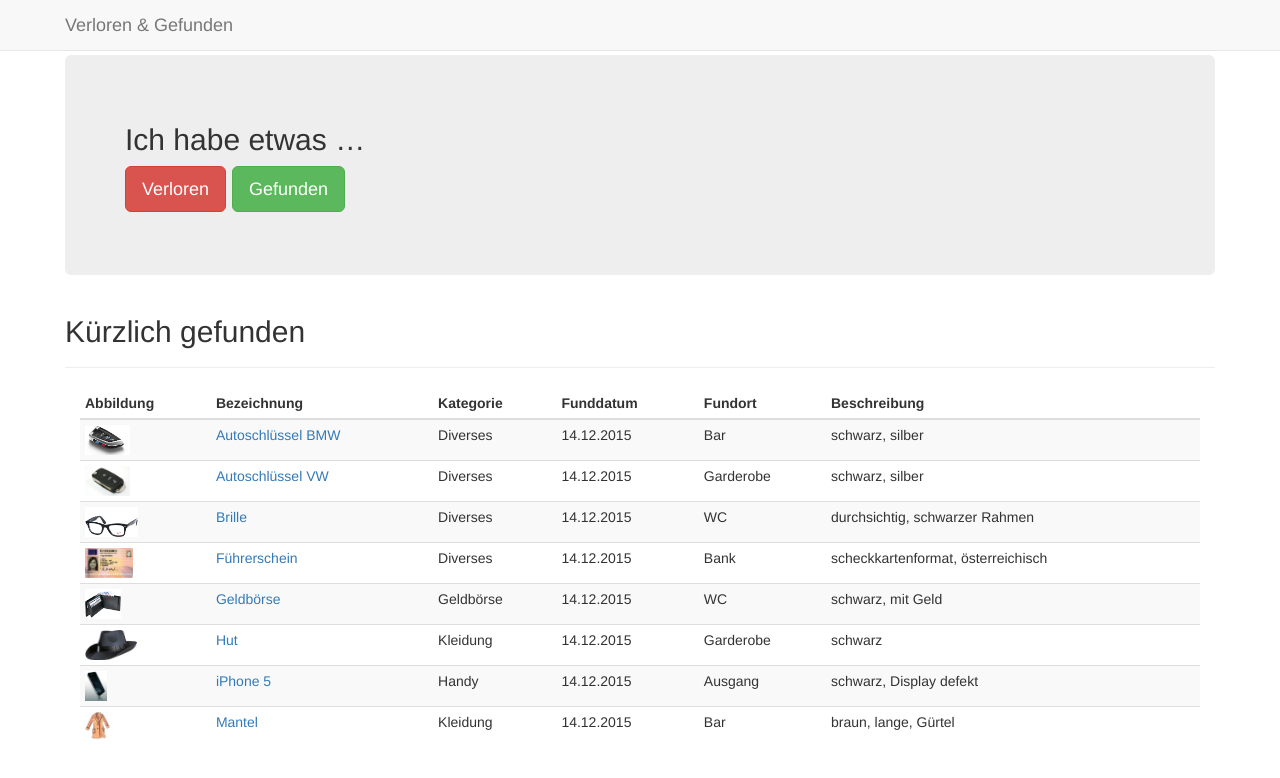
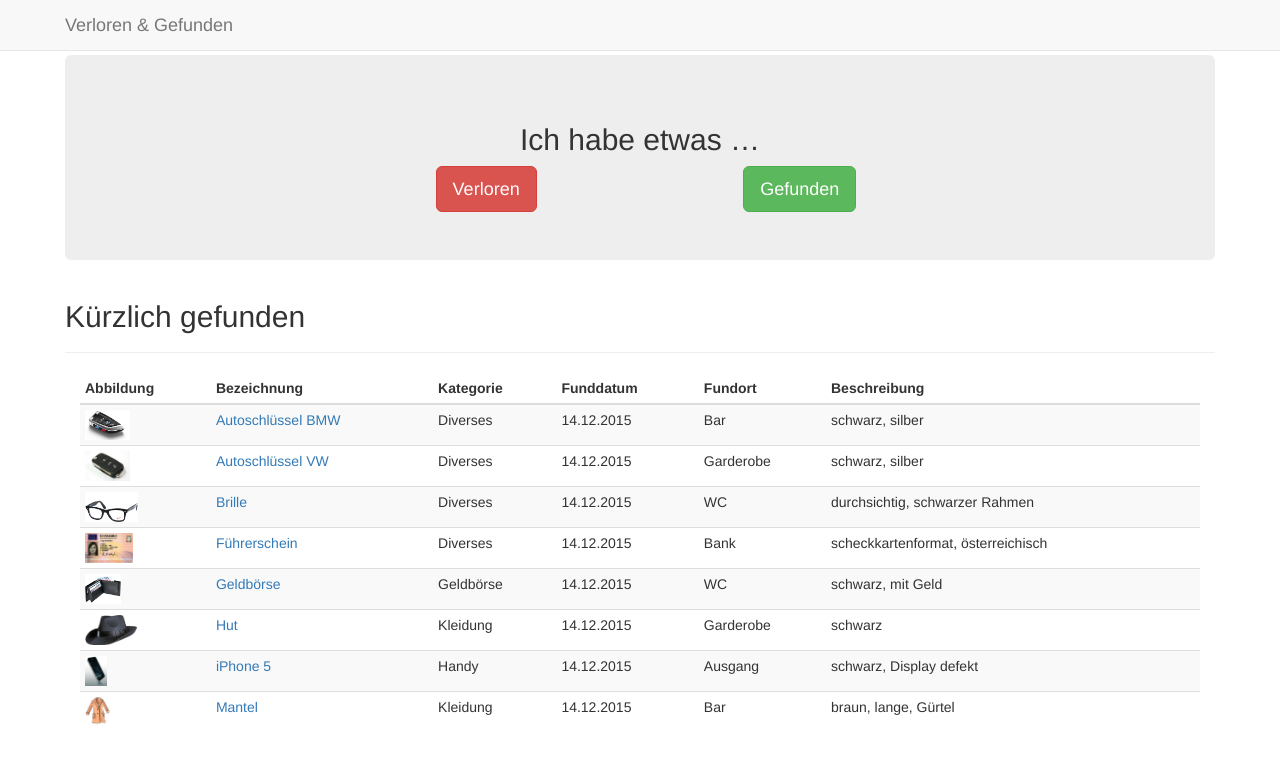
Before and after one commit to pdgwien/IID, a plain HTML site: page index.html in a window 1280 px wide. Drawn offline with Linux system fonts and the light colour scheme.

Commit message:
index.html buttons zentriert

```diff
--- a/index.html
+++ b/index.html
@@ -25,11 +25,17 @@
     </div>
     <div class="container-fluid" style="padding-top: 55px; margin-left: 50px; margin-right: 50px;">
         <div class="jumbotron">
-            <h2>Ich habe etwas …</h2>
-            <p>
-                <a class="btn btn-danger btn-lg" href="search.html" role="button">Verloren</a>
-				<a class="btn btn-success btn-lg" href="found.html" role="button">Gefunden</a>
-            </p>
+            <div class="col-md-12 text-center">
+				<h2>Ich habe etwas …</h2>
+            </div>
+			<div class="row">
+				<div class="col-md-5 text-right">
+					<a class="btn btn-danger btn-lg" href="search.html" role="button">Verloren</a>
+				</div>
+				<div class="col-md-5 col-md-offset-2 text-left">
+					<a class="btn btn-success btn-lg" href="found.html" role="button">Gefunden</a>
+				</div>
+            </div>
         </div>
 
         <div class="page-header">
```
